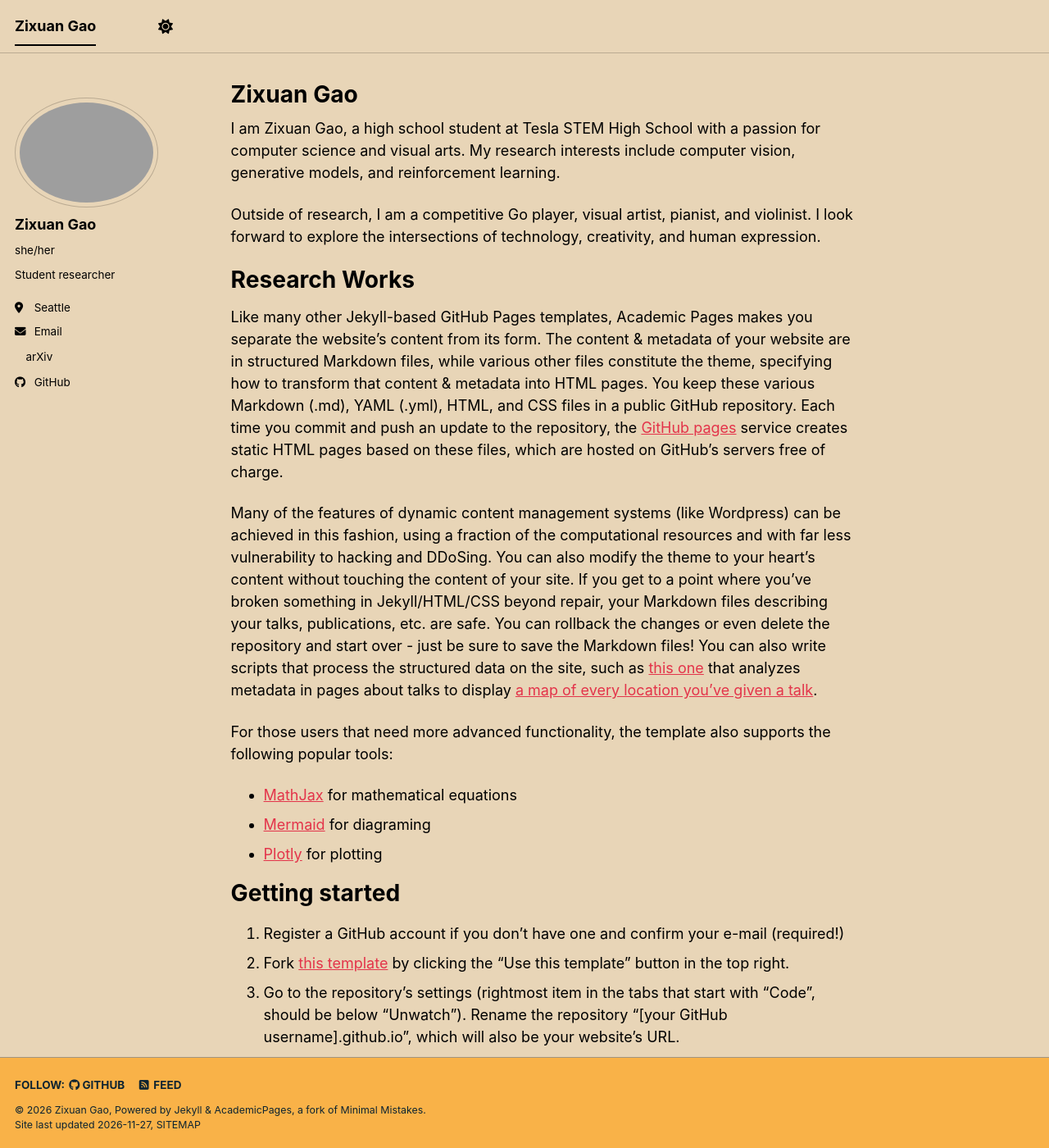
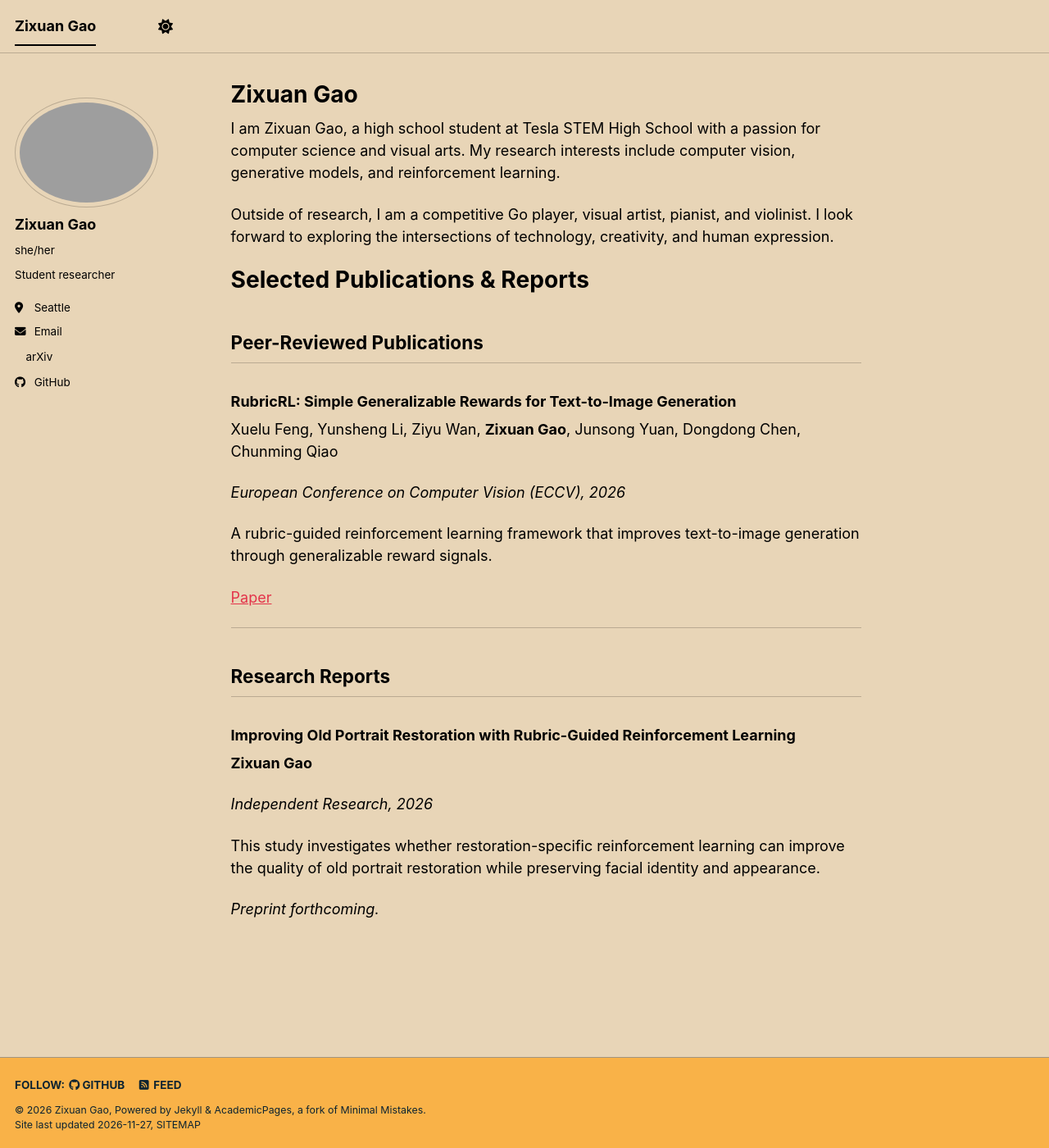
Before and after one commit to zx2009/zx2009.github.io, a Jekyll site: the page built from _pages/about.md, in a window 1280 px wide and 1400 px high. Shown: the whole window at 82% size. Built offline with Jekyll 4.4.1, drawn with Linux system fonts in a browser that asks for light colours; a script bundle is joined from its source files by our own code; a style sheet for code colours, icons or effects is not loaded; some of the changed text lies outside the part shown.

Commit message:
Revise about page content and add publications
Updated the about page with new research publications and corrected grammatical errors.

```diff
--- a/_pages/about.md
+++ b/_pages/about.md
@@ -9,24 +9,32 @@ redirect_from:
 
 I am Zixuan Gao, a high school student at Tesla STEM High School with a passion for computer science and visual arts. My research interests include computer vision, generative models, and reinforcement learning.
 
-Outside of research, I am a competitive Go player, visual artist, pianist, and violinist. I look forward to explore the intersections of technology, creativity, and human expression.
+Outside of research, I am a competitive Go player, visual artist, pianist, and violinist. I look forward to exploring the intersections of technology, creativity, and human expression.
 
-Research Works
-======
-Like many other Jekyll-based GitHub Pages templates, Academic Pages makes you separate the website's content from its form. The content & metadata of your website are in structured Markdown files, while various other files constitute the theme, specifying how to transform that content & metadata into HTML pages. You keep these various Markdown (.md), YAML (.yml), HTML, and CSS files in a public GitHub repository. Each time you commit and push an update to the repository, the [GitHub pages](https://pages.github.com/) service creates static HTML pages based on these files, which are hosted on GitHub's servers free of charge.
+# Selected Publications & Reports
 
-Many of the features of dynamic content management systems (like Wordpress) can be achieved in this fashion, using a fraction of the computational resources and with far less vulnerability to hacking and DDoSing. You can also modify the theme to your heart's content without touching the content of your site. If you get to a point where you've broken something in Jekyll/HTML/CSS beyond repair, your Markdown files describing your talks, publications, etc. are safe. You can rollback the changes or even delete the repository and start over - just be sure to save the Markdown files! You can also write scripts that process the structured data on the site, such as [this one](https://github.com/academicpages/academicpages.github.io/blob/master/talkmap.ipynb) that analyzes metadata in pages about talks to display [a map of every location you've given a talk](https://academicpages.github.io/talkmap.html).
+## Peer-Reviewed Publications
 
-For those users that need more advanced functionality, the template also supports the following popular tools:
-- [MathJax](https://www.mathjax.org/) for mathematical equations
-- [Mermaid](https://mermaid.js.org/) for diagraming
-- [Plotly](https://plotly.com/javascript/) for plotting
+### RubricRL: Simple Generalizable Rewards for Text-to-Image Generation
 
-Getting started
-======
-1. Register a GitHub account if you don't have one and confirm your e-mail (required!)
-1. Fork [this template](https://github.com/academicpages/academicpages.github.io) by clicking the "Use this template" button in the top right.
-1. Go to the repository's settings (rightmost item in the tabs that start with "Code", should be below "Unwatch"). Rename the repository "[your GitHub username].github.io", which will also be your website's URL.
-1. Set site-wide configuration and create content & metadata (see below -- also see [this set of diffs](https://archive.is/3TPas) showing what files were changed to set up [an example site](https://getorg-testacct.github.io) for a user with the username "getorg-testacct")
-1. Upload any files (like PDFs, .zip files, etc.) to the files/ directory. They will appear at https://[your GitHub username].github.io/files/example.pdf.
-1. Check status by going to the repository settings, in the "GitHub pages" section
+Xuelu Feng, Yunsheng Li, Ziyu Wan, **Zixuan Gao**, Junsong Yuan, Dongdong Chen, Chunming Qiao
+
+*European Conference on Computer Vision (ECCV), 2026*
+
+A rubric-guided reinforcement learning framework that improves text-to-image generation through generalizable reward signals.
+
+[Paper](https://arxiv.org/abs/2511.20651)
+
+---
+
+## Research Reports
+
+### Improving Old Portrait Restoration with Rubric-Guided Reinforcement Learning
+
+**Zixuan Gao**
+
+*Independent Research, 2026*
+
+This study investigates whether restoration-specific reinforcement learning can improve the quality of old portrait restoration while preserving facial identity and appearance.
+
+*Preprint forthcoming.*
```
